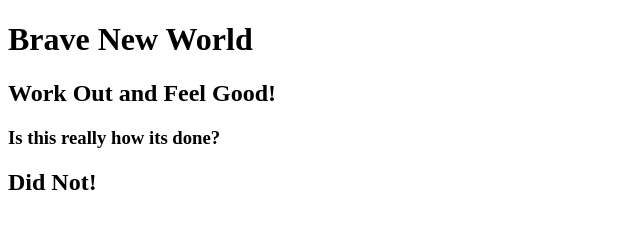
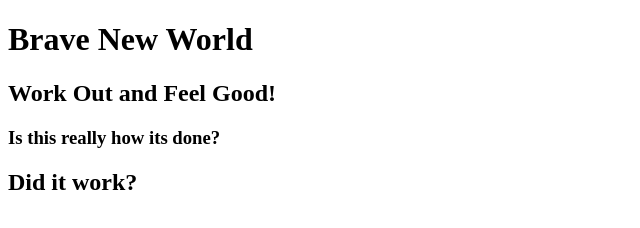
Before and after one commit to MiguelRamirez197/lecture1, a plain HTML site: page index.html in a window 1280 px wide. Shown: the full height of the page, 0-640 px from the left. Drawn offline with Linux system fonts and the light colour scheme.

Commit message:
Changed file yet again

```diff
--- a/index.html
+++ b/index.html
@@ -7,6 +7,6 @@
         <h1>Brave New World</h1>
         <h2>Work Out and Feel Good!</h2>
         <h3>Is this really how its done?</h3>
-        <h2>Did Not!</h2>
+        <h2>Did it work?</h2>
     </body>
 </html>
```
